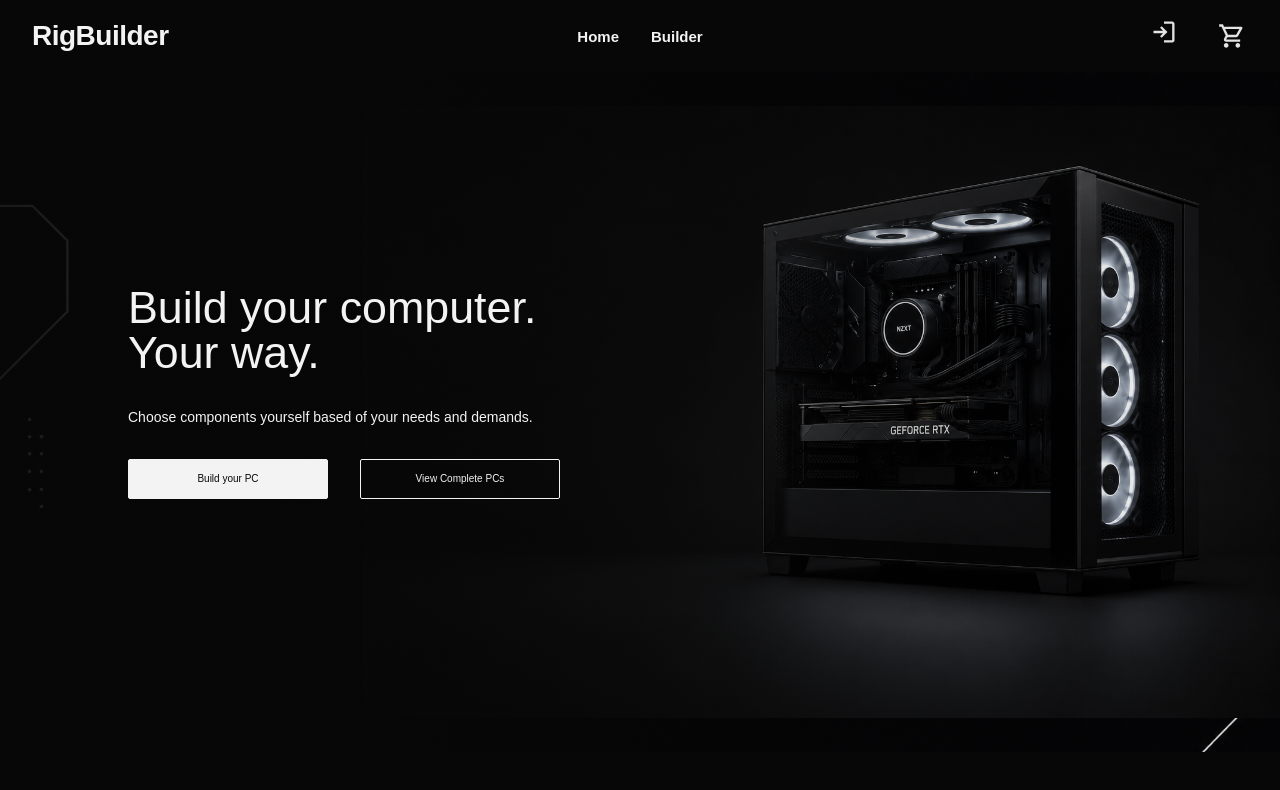
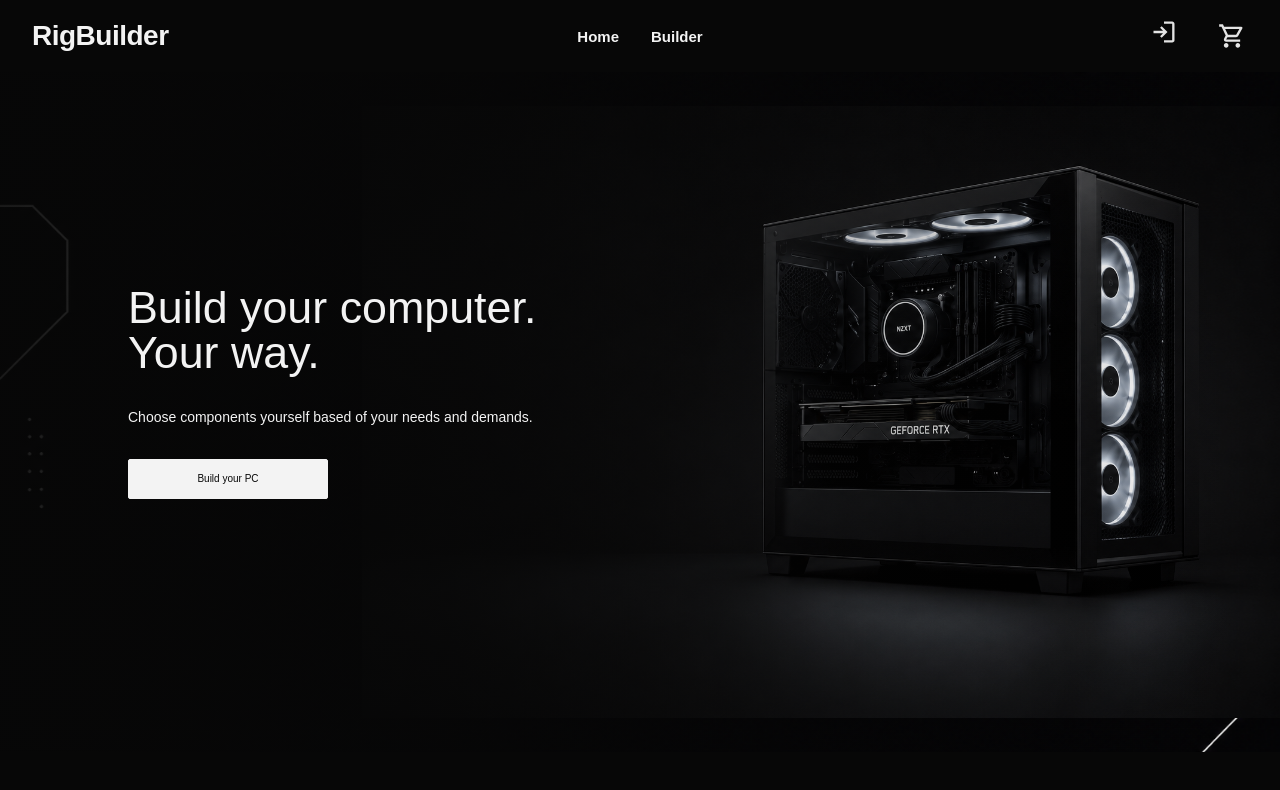
Before and after one commit to IsaacArcen/rigbuilder, a React (Create React App) app: page / in a window 1280 px wide. Shown: the top 790 px of the page. Built offline with nearby package versions, Linux system fonts and the light colour scheme; a web font is replaced by a local one.

Commit message:
-complete pcs

```diff
--- a/src/components/Hero.js
+++ b/src/components/Hero.js
@@ -22,10 +22,6 @@ function Hero() {
                     <Link to="/builder" className="hero__button hero__button-primary">
                         Build your PC
                     </Link>
-                    {/* knapp 2 : view complete pcs */}
-                    <Link to="/complete-pcs" className="hero__button hero__button-secondary">
-                        View Complete PCs
-                    </Link>
                 </div>
             </div>
         </section>
```
